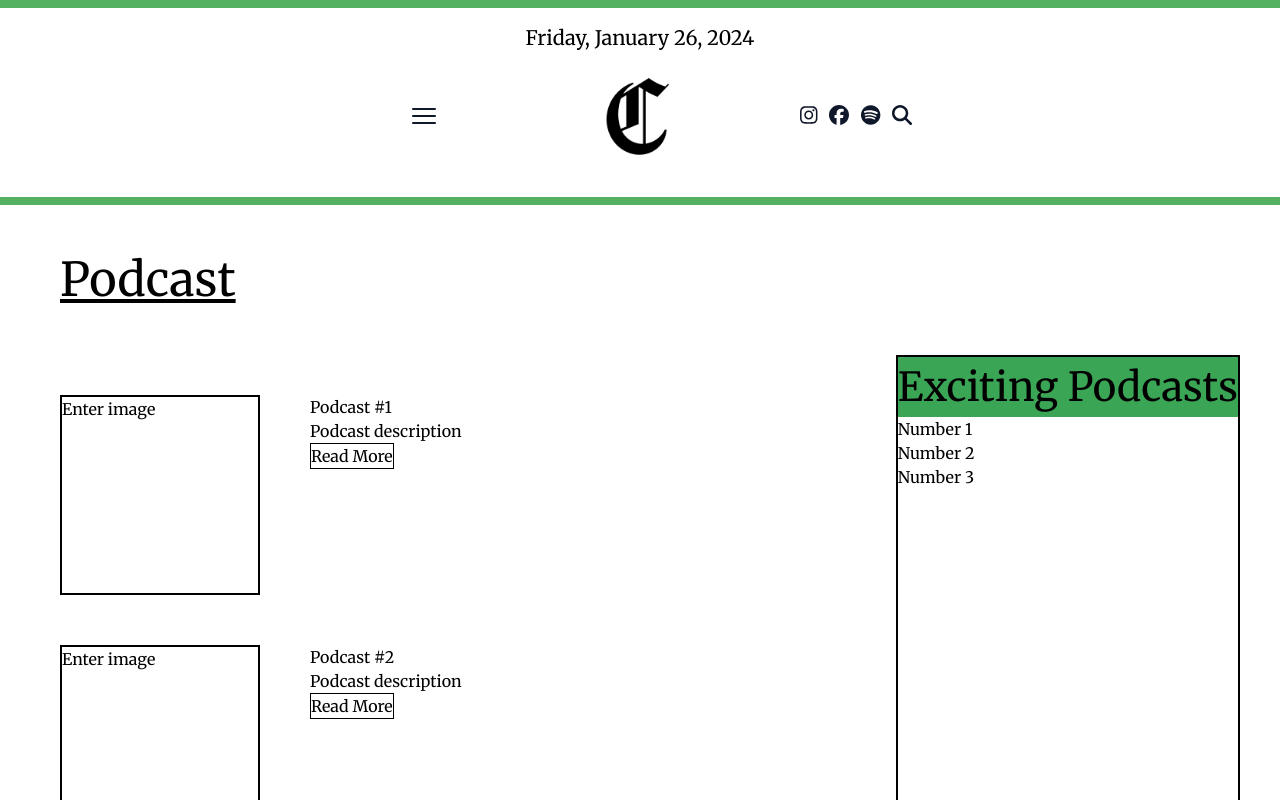
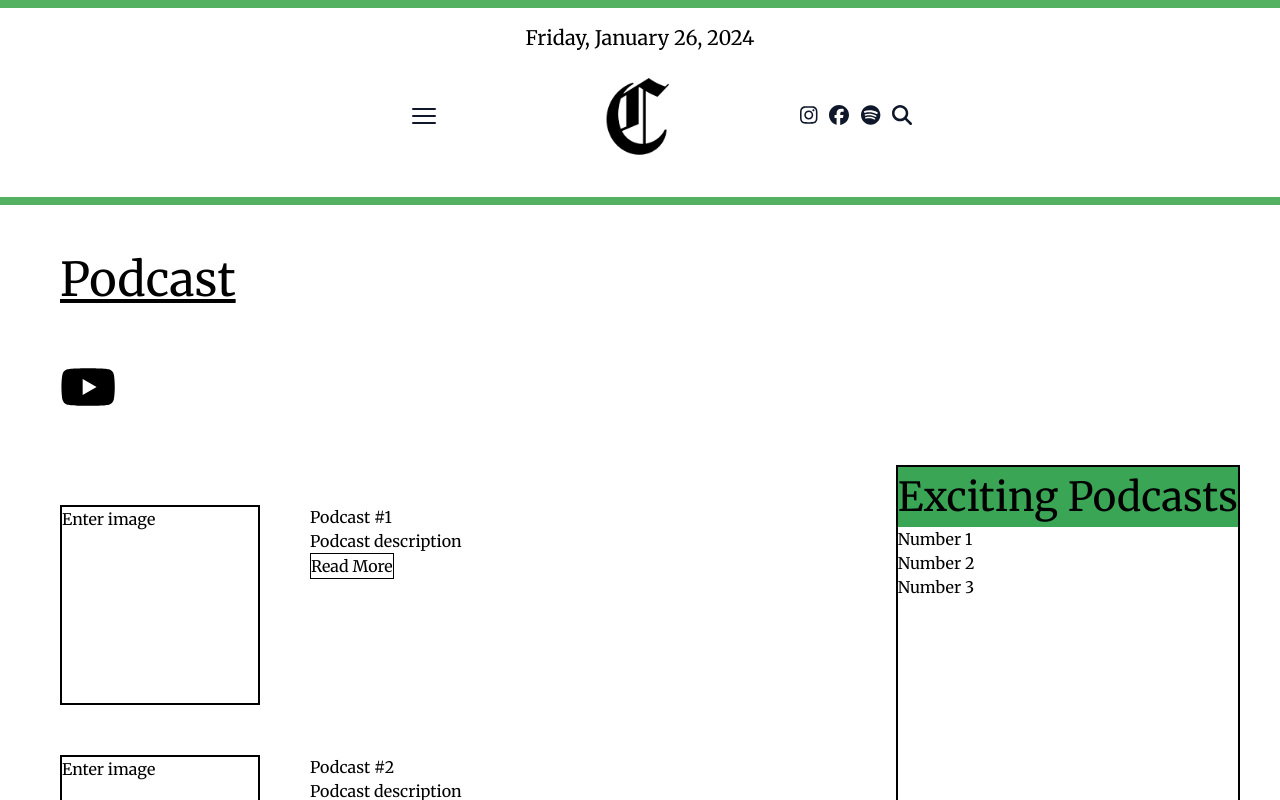
Before and after one commit to drPod/Community-Corner-Web, a React (Vite) app: page /podcast in a window 1280 px wide. Built offline with nearby package versions, Linux system fonts and the light colour scheme.

Commit message:
small push - about and podcast

```diff
--- a/src/pages/About.jsx
+++ b/src/pages/About.jsx
@@ -1,3 +1,5 @@
+import logo from "../assets/logo.png";
+
 export default function About() {
   return (
     <div>
@@ -9,7 +11,7 @@ export default function About() {
             <h3 className="sub-heading">What is Community Corner?</h3>
             <p>Enter stuff about who we are, our purpose, etc</p>
           </div>
-          <img src="../assets/Logo.png" alt="Image" />
+          <img src={logo} alt="Image" width="200"  />
         </div>
 
         <div className="about-section">
@@ -17,7 +19,7 @@ export default function About() {
             <h3 className="sub-heading">Who Are We?</h3>
             <p>Enter stuff about who we are, our purpose, etc</p>
           </div>
-          <img src="../assets/Logo.png" alt="Image" />
+          <img src={logo} alt="Image" width="200" />
         </div>
 
         <div className="about-section">
@@ -25,15 +27,16 @@ export default function About() {
             <h3 className="sub-heading">What Do We Publish?</h3>
             <p>Enter stuff about who we are, our purpose, etc</p>
           </div>
-          <img src="../assets/Logo.png" alt="Image" />
+          <img src={logo} alt="Image" width="200"  />
         </div>
 
         <div className="about-section">
           <div>
             <h3 className="sub-heading">History of Community Corner</h3>
             <p>Enter stuff about who we are, our purpose, etc</p>
+            <br/>
           </div>
-          <img src="../assets/Logo.png" alt="Image" />
+          <img src={logo} alt="Image" width="200" />
         </div>
       </div>
     </div>
--- a/src/pages/Podcast.jsx
+++ b/src/pages/Podcast.jsx
@@ -1,10 +1,28 @@
 import * as React from "react";
+import { FontAwesomeIcon } from "@fortawesome/react-fontawesome";
+import {
+  faInstagram,
+  faFacebook,
+  faSpotify,
+  faYoutube,
+} from "@fortawesome/free-brands-svg-icons";
+import { faSearch } from "@fortawesome/free-solid-svg-icons";
 
 export default function Podcast() {
   return (
     <div>
       <div>
-        <h1 class="news-heading">Podcast</h1>
+        <h1 class="news-heading" href="https://youtube.com" >Podcast</h1>
+        <h1 class="news-heading">
+            <a
+              target="_blank"
+              href="https://youtube.com"
+              title="Youtube"
+              rel="noreferrer"
+            >
+              <FontAwesomeIcon fontSize={50} icon={faYoutube} />
+            </a>
+        </h1>
         <div class="news-column">
           <div>
             <div class="news-section">
```
